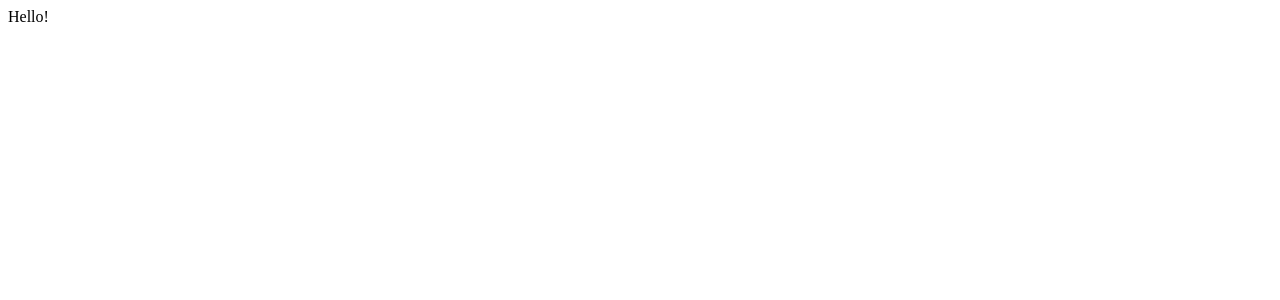
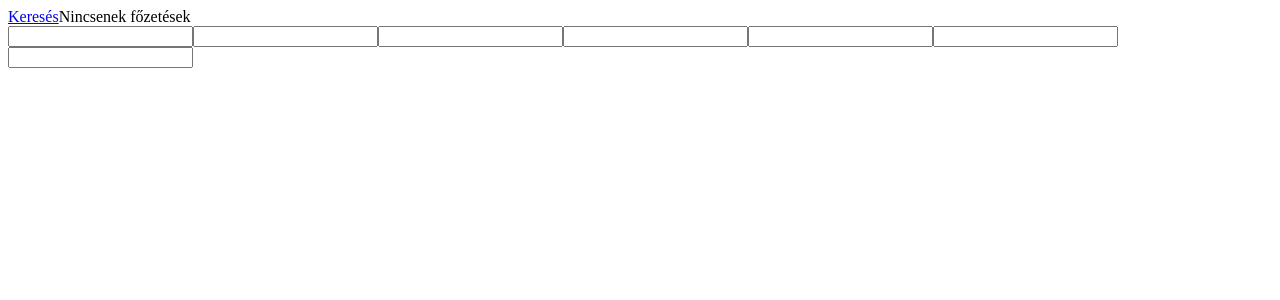
Before and after one commit to eeee386/brewery-manager, a React (Create React App) app: page /#/ in a window 1280 px wide. Shown: the top 300 px of the page. Built offline with nearby package versions, Linux system fonts and the light colour scheme.

Commit message:
Form started some new components

```diff
--- a/package.json
+++ b/package.json
@@ -3,10 +3,12 @@
   "version": "0.1.0",
   "private": true,
   "dependencies": {
+    "@types/lodash": "^4.14.119",
     "@types/node": "^10.12.18",
     "@types/react": "^16.7.18",
     "@types/react-dom": "^16.0.11",
     "electron": "^3.0.13",
+    "lodash": "^4.17.11",
     "node-pre-gyp": "^0.12.0",
     "node-sass": "^4.11.0",
     "react": "^16.6.3",
@@ -16,6 +18,7 @@
     "react-router-dom": "^4.3.1",
     "react-scripts": "2.1.1",
     "redux": "^4.0.1",
+    "redux-form": "^8.1.0",
     "redux-logger": "^3.0.6",
     "redux-saga": "^0.16.2",
     "reflect-metadata": "^0.1.12",
--- a/src/components/Search/Search.jsx
+++ b/src/components/Search/Search.jsx
@@ -6,7 +6,7 @@ class Search extends Component {
   render() {
     return (
       <div>
-
+        HELLO!
       </div>
     )
   }
--- /dev/null
+++ b/src/components/TableManager/Components/TableForm.jsx
@@ -0,0 +1,24 @@
+import React, { Component } from 'react'
+import {Form, Field, reduxForm} from 'redux-form';
+
+const TABLE_FORM_NAME = 'TABLE_FORM';
+
+class TableForm extends Component {
+  render() {
+    return (
+      <Form onSubmit={this.props.handleSubmit}>
+        <Field name="date" component="input" type="text" />
+        <Field name="name" component="input" type="text" />
+        <Field name="address" component="input" type="text" />
+        <Field name="taxID" component="input" type="text" />
+        <Field name="originID" component="input" type="text" />
+        <Field name="HLF" component="input" type="text" />
+        <Field name="weightInKilograms" component="input" type="text" />
+      </Form>
+    )
+  }
+}
+
+export default reduxForm({
+    form: TABLE_FORM_NAME
+})(TableForm)
--- /dev/null
+++ b/src/components/TableManager/Components/TableList.jsx
@@ -0,0 +1,11 @@
+import React, { Component } from 'react'
+
+export default class TableList extends Component {
+  render() {
+    return (
+      <div>
+        Hello!
+      </div>
+    )
+  }
+}
--- a/src/components/TableManager/TableManager.jsx
+++ b/src/components/TableManager/TableManager.jsx
@@ -3,6 +3,9 @@ import { connect } from 'react-redux';
 import { tableSagaTypes, payloadNames } from './ReduxState/types';
 import {actionCreator} from '../reduxManager';
 import s from './TableManager.scss';
+import _ from 'lodash';
+import TableList from './Components/TableList';
+import TableForm from './Components/TableForm';
 
 class TableManager extends Component {
   constructor(props) {
@@ -11,10 +14,13 @@ class TableManager extends Component {
   }
 
   render() {
-    console.log(this.props.table);
+    const {table, addNewDistillation} = this.props;
+    console.log(table);
     return (
       <div>
-        Hello!
+        <a href={'/search'}>Keresés</a>
+        {_.isEmpty(table) ? "Nincsenek főzetések": <TableList table={table} />}
+        <TableForm handleSubmit={addNewDistillation}/>
       </div>
     )
   }
--- a/src/electron-starter.js
+++ b/src/electron-starter.js
@@ -1,4 +1,4 @@
-const electron = require('electron');
+import electron from 'electron';
 // Module to control application life.
 const app = electron.app;
 // Module to create native browser window.
```
Also changed, not shown: src/models/Distillation.js (added, +9 -0 lines), 1 other file (tests, documents, lock files or other folders).
